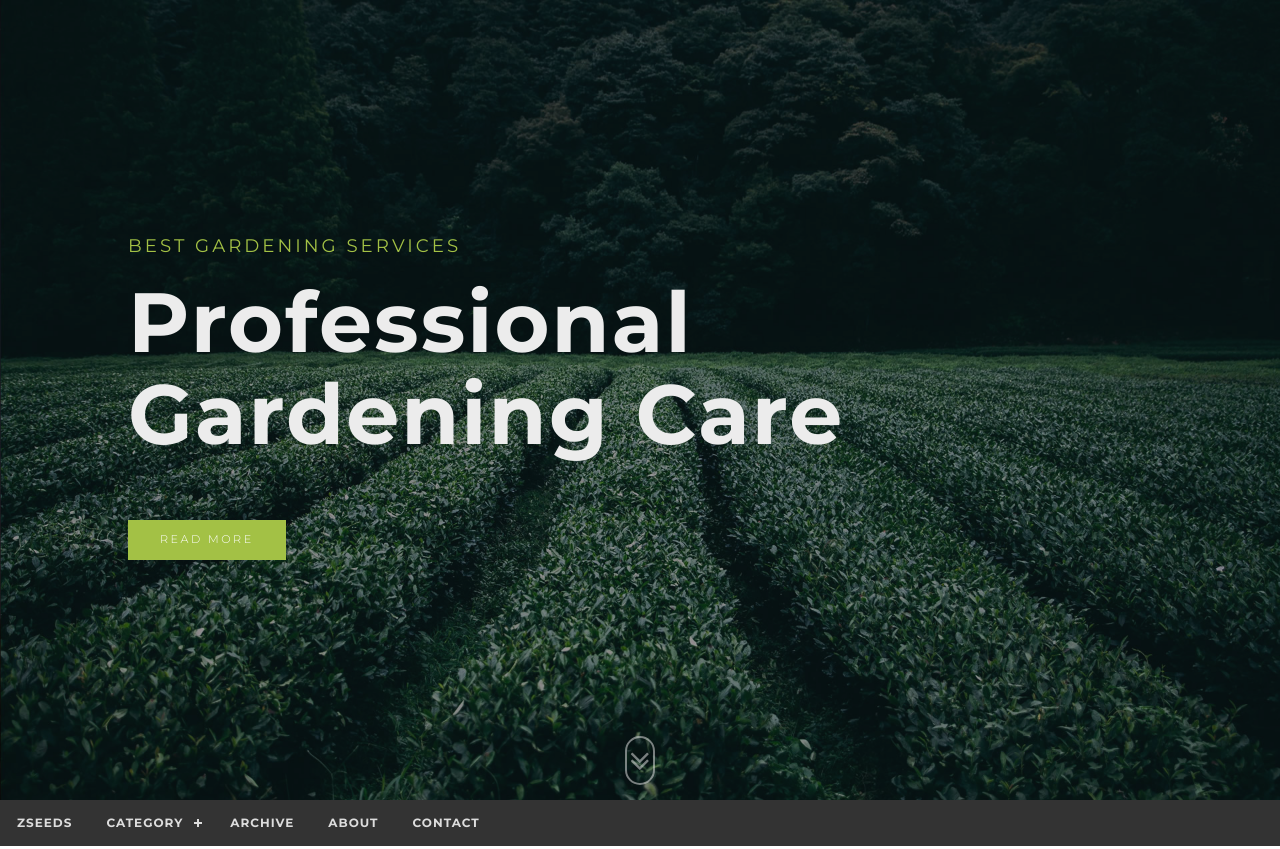
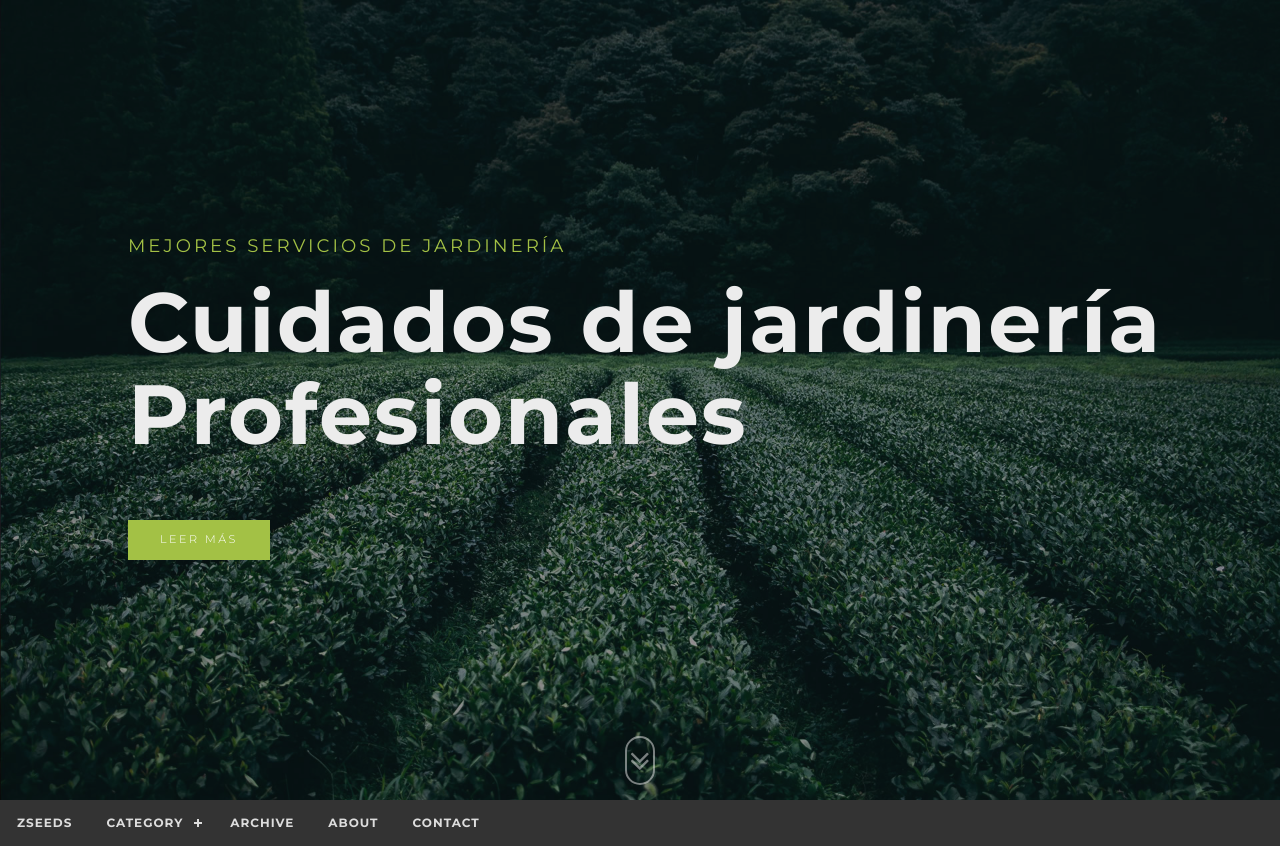
Before and after one commit to javiergr09/tarea-zSeeds, a plain HTML site: page index.html in a window 1280 px wide. Shown: the top 849 px of the page. Drawn offline with Linux system fonts and the light colour scheme; some packages are replaced by stand-ins of ours.

Commit message:
Commit  en el punto 5 de la tarea

```diff
--- a/index.html
+++ b/index.html
@@ -8,7 +8,7 @@
     <!-- Basic Page Needs
   ================================================== -->
 	<meta charset="utf-8">
-	<title>zSeeds - Free Html5 Templates</title>
+	<title>Javier García Ramos</title>
 	<meta name="description" content="Free Responsive Html5 Css3 Templates | zerotheme.com">
 	<meta name="author" content="www.zerotheme.com">
 
@@ -67,9 +67,9 @@
 					<!---Hero Content--->
 					<div class="hero-content-wrapper">
 					  <div class="hero-content">
-						<h4 class="h-alt hero-subheading wow fadeIn" data-wow-duration="2s" data-wow-delay=".7s">Best Gardening Services</h4>
-						<h1 class="hero-lead wow fadeInLeft" data-wow-duration="1.5s">Professional<br> Gardening Care</h1>
-						<a href="single.html" class="button button-skin wow fadeIn" data-wow-duration="2s" data-wow-delay="1s">Read More</a>
+						<h4 class="h-alt hero-subheading wow fadeIn" data-wow-duration="2s" data-wow-delay=".7s">Mejores Servicios de Jardinería</h4>
+						<h1 class="hero-lead wow fadeInLeft" data-wow-duration="1.5s">Cuidados de jardinería<br> Profesionales</h1>
+						<a href="single.html" class="button button-skin wow fadeIn" data-wow-duration="2s" data-wow-delay="1s">Leer Más</a>
 					  </div>
 					</div>
 					<!---Scroller--->
```
